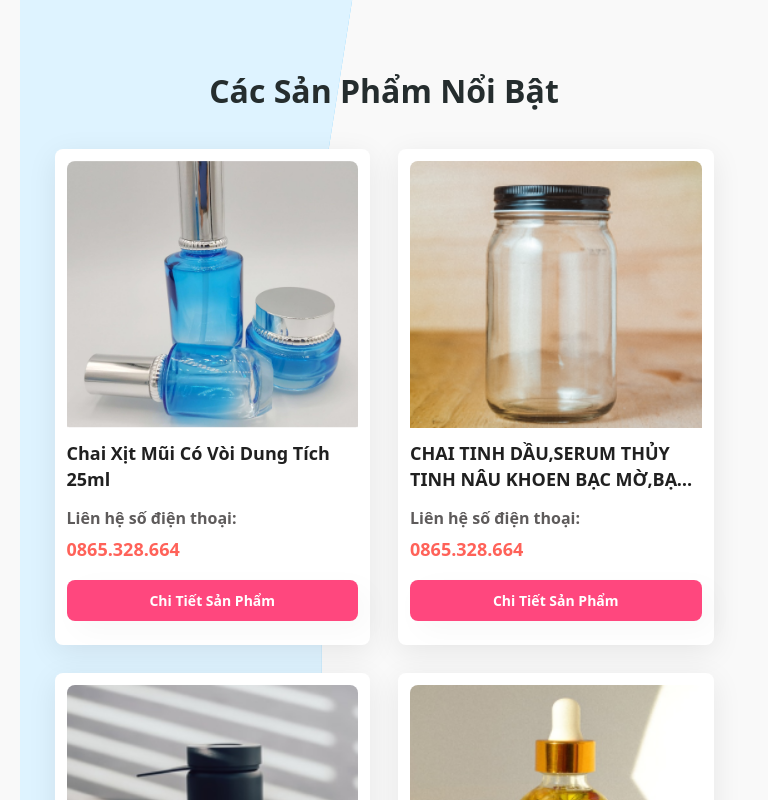
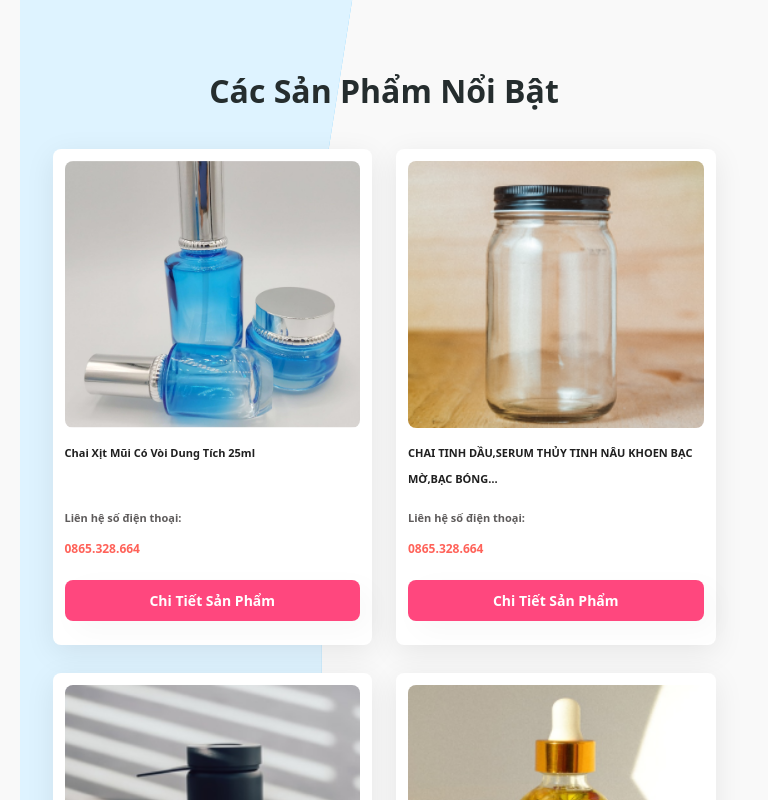
Before and after one commit to trminhphu79/antam-ecommerc, a React (Create React App) app: page / in a window 768 px wide. Shown: the part 1060-1860 px from the top of the page. Built offline with nearby package versions, Linux system fonts and the light colour scheme.

Commit message:
update code
update code

```diff
--- a/src/app/page/common/listProduct/listProduct.jsx
+++ b/src/app/page/common/listProduct/listProduct.jsx
@@ -8,7 +8,7 @@ const ListProduct = ({ products }) => {
       {products.map((item) => (
         <div
           key={item._id}
-          className="product-item col-xl-3 col-lg-4 col-md-6 col-xs-12"
+          className="product-item col-xl-2 col-lg-4 col-md-6 col-xs-12"
         >
           <div className="wrapper-item">
             <img src={item.img} alt="" />
--- a/src/app/page/common/listProduct/listProduct.scss
+++ b/src/app/page/common/listProduct/listProduct.scss
@@ -1,8 +1,7 @@
 .product-item {
-  padding: 0 2rem;
+  padding: 0 1rem;
   .wrapper-item {
     width: 100%;
-    min-height: 50rem;
     margin: 2rem 0;
     background: #fff;
     box-shadow: 0px 7px 30px 0px #00000014;
@@ -10,15 +9,16 @@
     padding: 1.2rem;
     & img {
       width: 100%;
-      height: 32.7rem;
+      height: 24rem;
       object-fit: cover;
       border-radius: 0.8rem 0.8rem 0 0;
+      border-radius: 0.8rem;
     }
     & .content {
       margin-top: 1.6rem;
       & h4 {
         color: #202020;
-        font-size: 1.8rem;
+        font-size: 1.2rem;
         font-weight: 700;
         height: 5.5rem;
         line-height: 2.8rem;
@@ -33,10 +33,10 @@
         display: flex;
         flex-wrap: wrap;
         align-items: center;
-        margin: 1.5rem 0 2rem;
+        margin: .2rem 0;
         & span {
           color: #5e5b5b;
-          font-size: 1.8rem;
+          font-size: 1.2rem;
           font-weight: 600;
           height: 3.2rem;
           line-height: 3.2rem;
@@ -49,7 +49,7 @@
           word-break: break-word;
         }
         & p {
-          font-size: 2rem;
+          font-size: 1.2rem;
           color: var(--price-text);
           font-weight: 700;
           margin: 0;
@@ -60,7 +60,7 @@
       & .btn {
         margin: 0;
         width: 100%;
-        font-size: 1.6rem;
+        font-size: 1.2rem;
         border-radius: 0.8rem;
         font-weight: 700;
       }
@@ -90,7 +90,7 @@
       }
       & .content {
         & h4 {
-        font-size: 1.8rem;
+        font-size: 1rem;
         font-weight: 700;
         height: 5rem;
         line-height: 2.4rem;
@@ -101,14 +101,14 @@
           align-items: unset !important;
           margin: 1rem 0 1.4rem;
           & span {
-            font-size: 1.6rem;
+            font-size: 1.1rem;
             font-weight: 600;
             height: 3rem;
             line-height: 3rem;
             margin-right: 0.6rem;
           }
           & p {
-            font-size: 1.8rem;
+            font-size: 1.2rem;
             height: 2.8rem;
             line-height: 2.8rem;
           }
@@ -121,7 +121,7 @@
 // Tablet: width >= 740px and width < 1024px
 @media (min-width: 46.25em) and (max-width: 63.9375em) {
   .product-item {
-    padding: 0 1.4rem;
+    padding: 0 1.2rem;
     & .wrapper-item {
       min-height: 4rem;
       margin: 1.4rem 0;
@@ -131,7 +131,7 @@
       }
       & .content {
         & h4 {
-        font-size: 1.8rem;
+        font-size: 1.1rem;
         font-weight: 700;
         height: 5.2rem;
         line-height: 2.6rem;
@@ -142,14 +142,14 @@
           align-items: unset !important;
           margin: 1rem 0 1.6rem;
           & span {
-            font-size: 1.6rem;
+            font-size: 1.1rem;
             font-weight: 600;
             height: 3.2rem;
             line-height: 3.2rem;
             margin-right: 0.6rem;
           }
           & p {
-            font-size: 1.8rem;
+            font-size: 1.2rem;
             height: 3rem;
             line-height: 3rem;
           }
```
